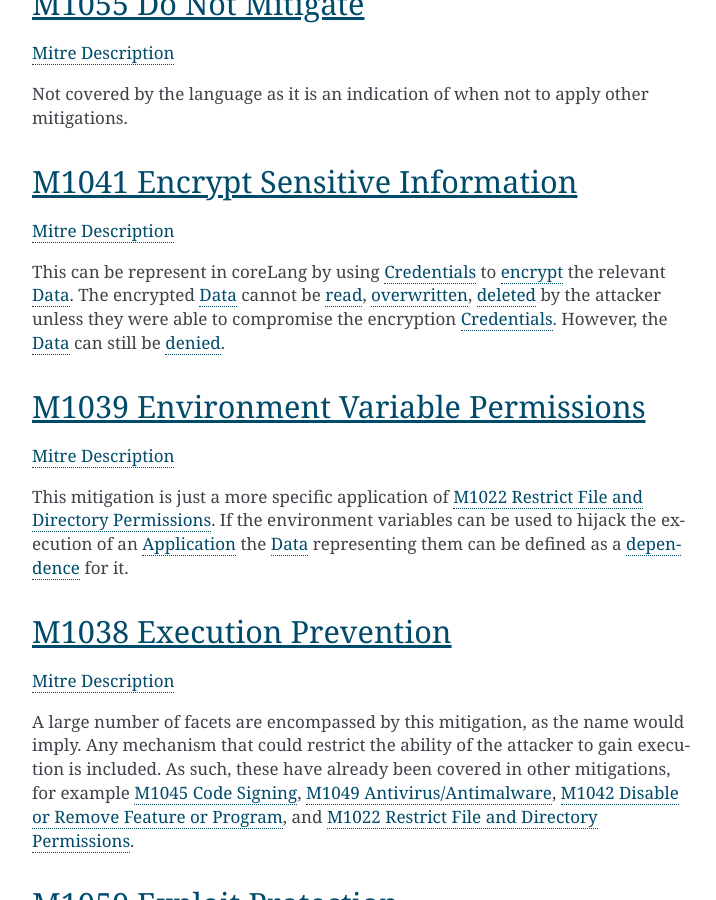
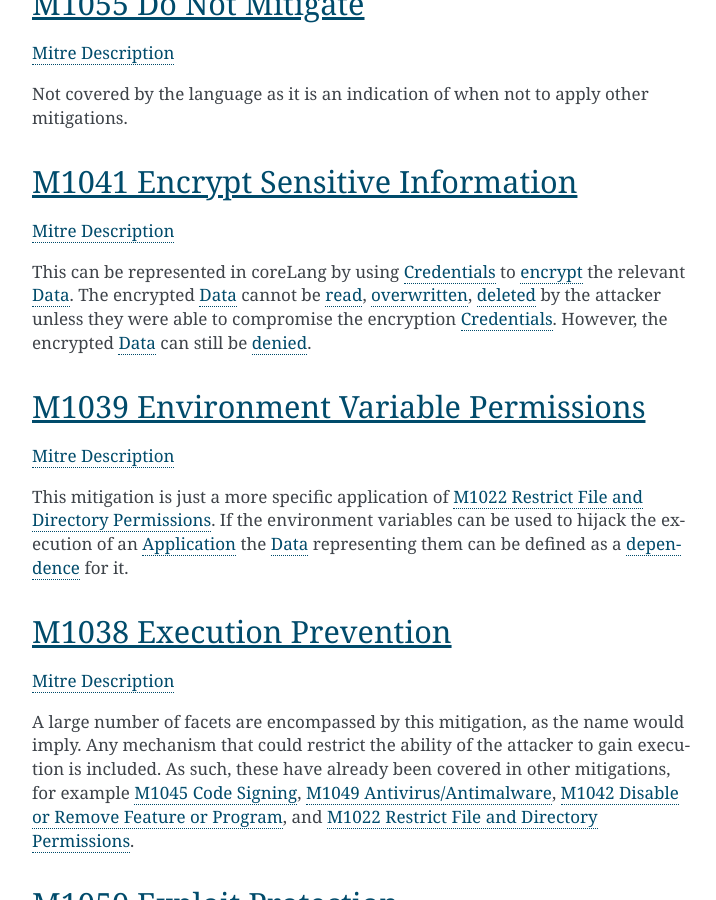
Before and after one commit to mal-lang/coreLang-documentation, a Sphinx documentation site: the page built from source/mitre/mitigations.rst, in a window 1280 px wide and 900 px high, scrolled down 4936 px. Shown: the whole window, without its empty margins (388-1104 px from the left). Built offline with Sphinx 7.4.7, drawn with Linux system fonts in a browser that asks for light colours; some of the changed text lies outside the part shown.

Commit message:
Fixed minor typos

```diff
--- a/source/mitre/mitigations.rst
+++ b/source/mitre/mitigations.rst
@@ -241,13 +241,13 @@
 
 `Mitre Description <https://attack.mitre.org/mitigations/M1041/>`__
 
-This can be represent in coreLang by using :ref:`asset_credentials` to
+This can be represented in coreLang by using :ref:`asset_credentials` to
 :ref:`encrypt <association_encryptioncredentials>` the relevant
 :ref:`asset_data`. The encrypted :ref:`asset_data` cannot be  :ref:`read
 <asset_data_read>`, :ref:`overwritten <asset_data_write>`, :ref:`deleted
 <asset_data_delete>` by the attacker unless they were able to compromise the
-encryption :ref:`asset_credentials`.  However, the :ref:`asset_data` can still
-be :ref:`denied <asset_data_deny>`.
+encryption :ref:`asset_credentials`.  However, the encrypted :ref:`asset_data`
+can still be :ref:`denied <asset_data_deny>`.
 
 .. _mitre_environment_variable_permissions:
 
```
Also changed, not shown: other parts of source/mitre/mitigations.rst (+1 -1 lines).
